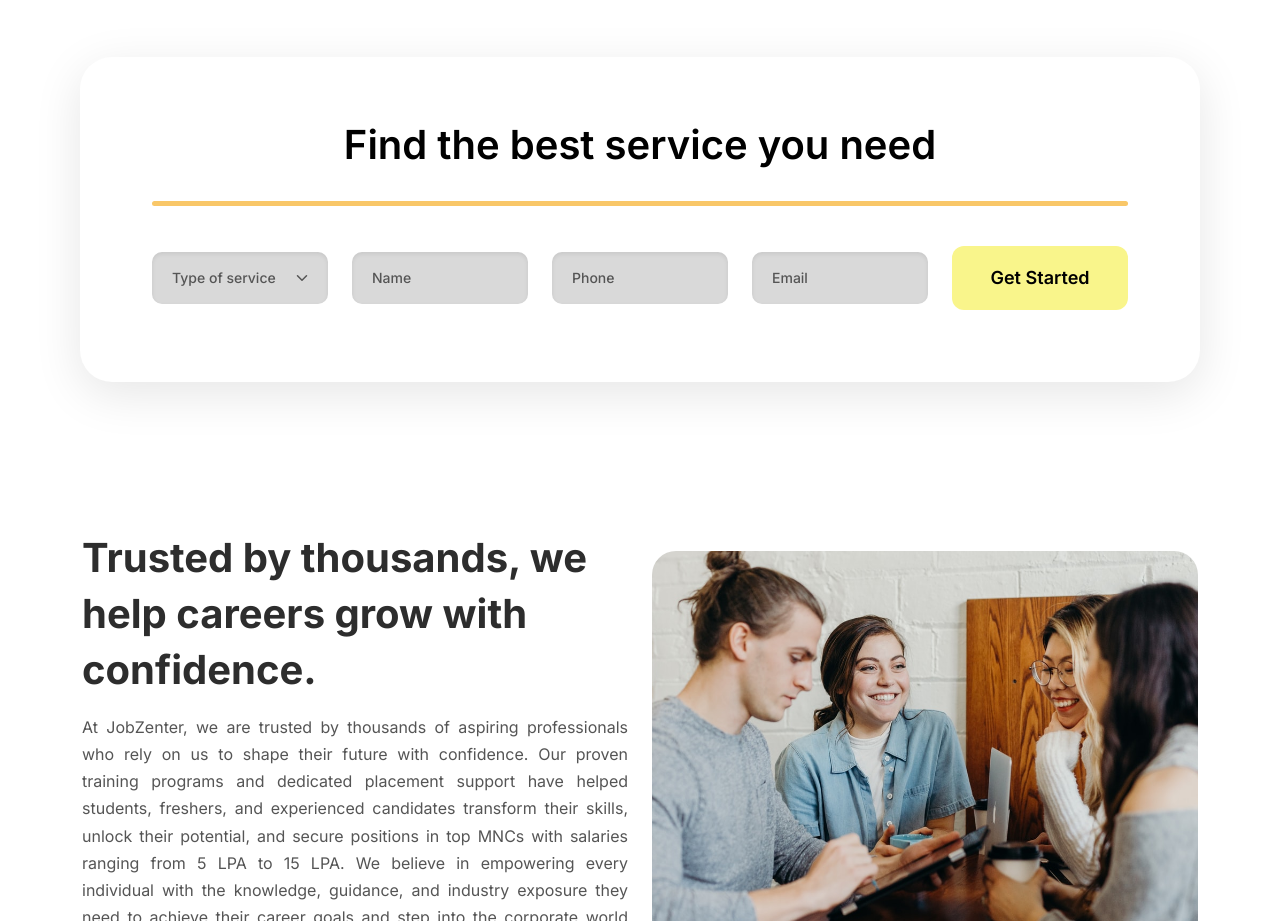
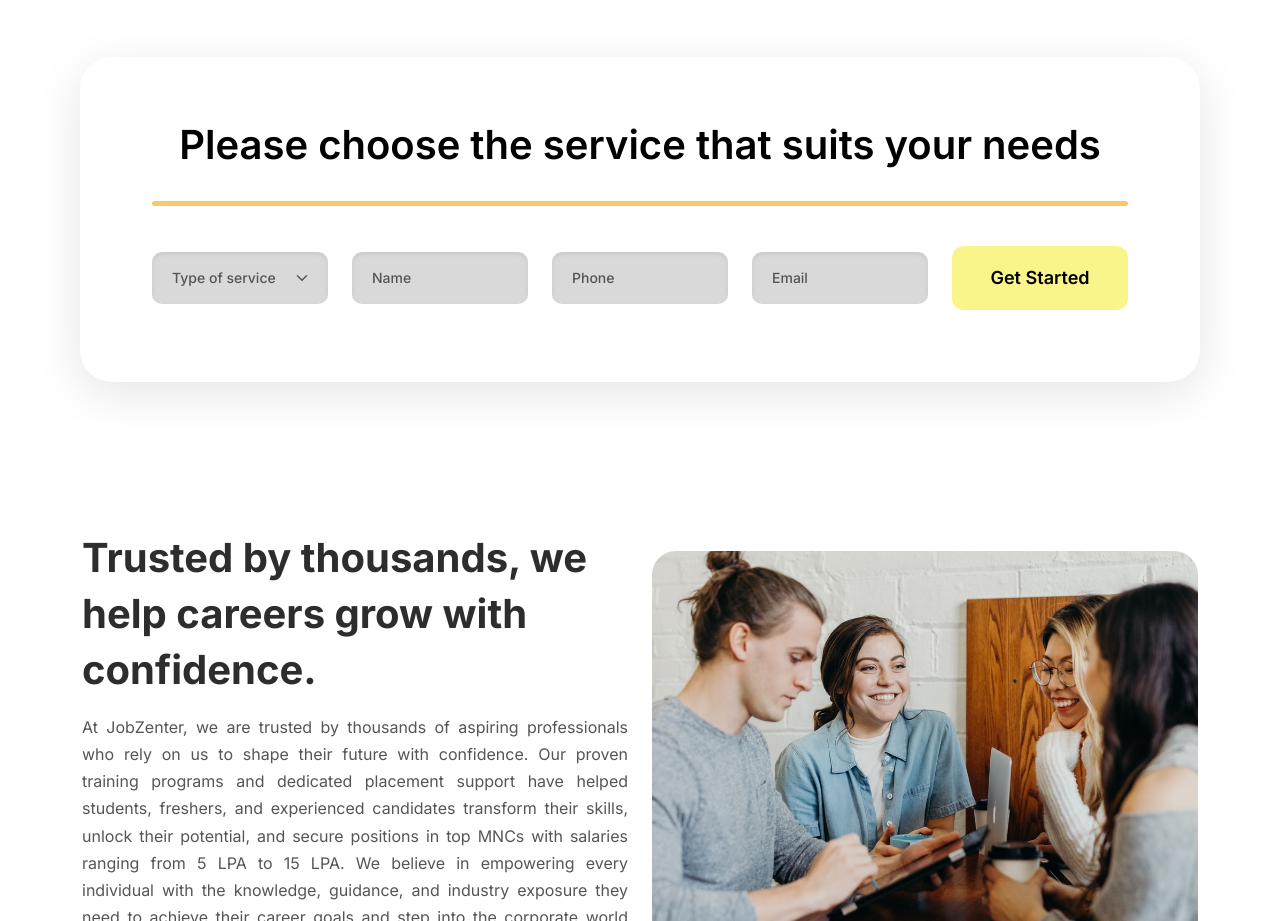
Before and after one commit to Urbancode-IT/jobzenterNextjs, a Next.js app: page / in a window 1280 px wide. Shown: the part 1080-2001 px from the top of the page. Built offline with nearby package versions, Linux system fonts and the light colour scheme.

Commit message:
content update

```diff
--- a/src/app/blogs/page.js
+++ b/src/app/blogs/page.js
@@ -11,7 +11,7 @@ const BlogsPage = () => {
       >
         <div className="overlay" style={{ background: "rgba(0, 0, 0, 0.6)", position: "absolute", top: 0, left: 0, width: "100%", height: "100%" }}></div>
 
-        <h1 className="fw-bold z-1  ">Find our all blogs from here</h1>
+        <h1 className="fw-bold z-1  ">get to know your tech updates <br></br>or find your reads here</h1>
       </div>
 
       <RecentBlogs />
--- a/src/components/GetStarted.jsx
+++ b/src/components/GetStarted.jsx
@@ -6,7 +6,7 @@ const GetStarted = () => {
   return (
     <section className="get-started-section">
       <div className="get-started-card">
-        <h2 className="get-started-title">Find the best service you need</h2>
+        <h2 className="get-started-title">Please choose the service that suits your needs</h2>
         <div className="get-started-divider" />
 
         <div className="get-started-form">
```
